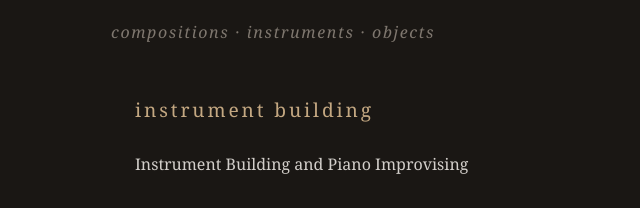
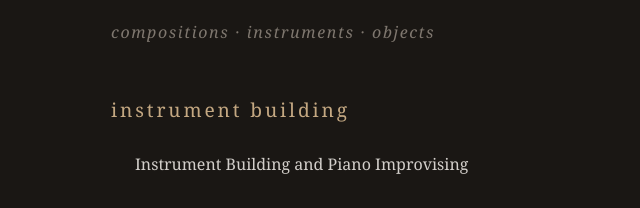
Before and after one commit to geosh5676/geosh5676.github.io, a Jekyll site: the page creative.html, which Jekyll copies as it is, in a window 1280 px wide. Shown: the part 256-464 px from the top of the page, without its empty margins (111-751 px from the left). Built offline with Jekyll 4.4.1, drawn with Linux system fonts in a browser that asks for light colours; grey boxes are pictures that could not be loaded.

Commit message:
Keep section headers left-aligned, indent content only
- Headers (h3) stay flush left
- Intro text, compositions, videos, and grids indented

Co-Authored-By: Claude Opus 4.5 <noreply@anthropic.com>

```diff
--- a/creative.html
+++ b/creative.html
@@ -96,7 +96,6 @@
 
         section {
             margin-bottom: 4rem;
-            padding-left: 1.5rem;
         }
 
         h3 {
@@ -117,10 +116,12 @@
 
         .intro {
             margin-bottom: 2rem;
+            padding-left: 1.5rem;
         }
 
         .composition {
             margin-bottom: 1.75rem;
+            margin-left: 1.5rem;
             padding: 1.5rem;
             background: var(--card-bg);
             border: 1px solid var(--border);
@@ -158,6 +159,7 @@
             overflow: hidden;
             border-radius: 4px;
             background: var(--card-bg);
+            margin-left: 1.5rem;
         }
 
         .video-container iframe {
@@ -174,6 +176,7 @@
             display: grid;
             grid-template-columns: repeat(auto-fit, minmax(250px, 1fr));
             gap: 1.5rem;
+            margin-left: 1.5rem;
         }
 
         .placeholder-item {
```
